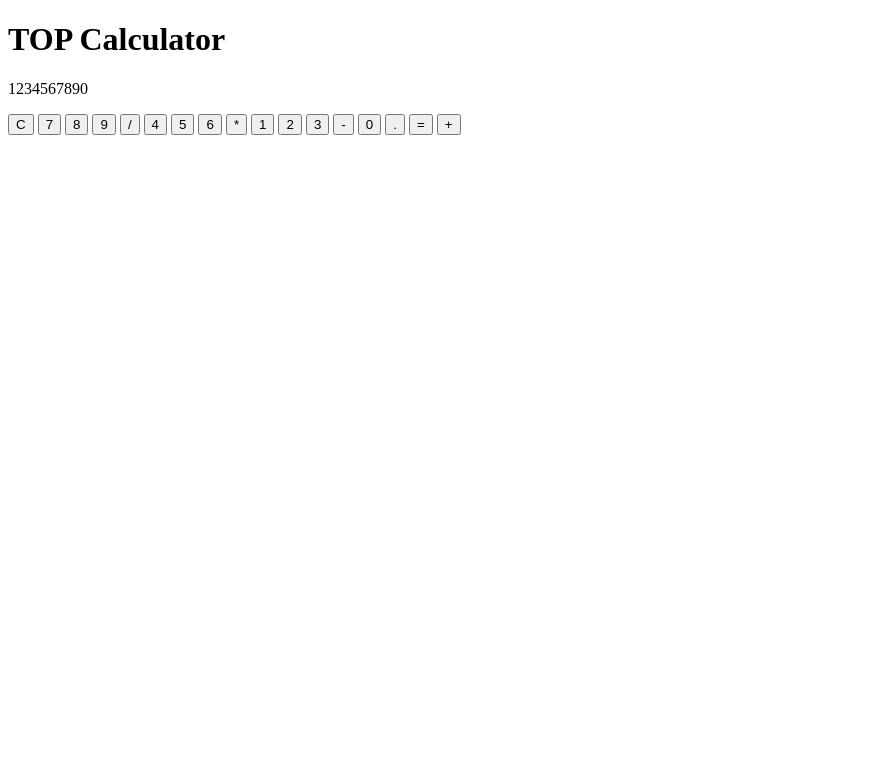
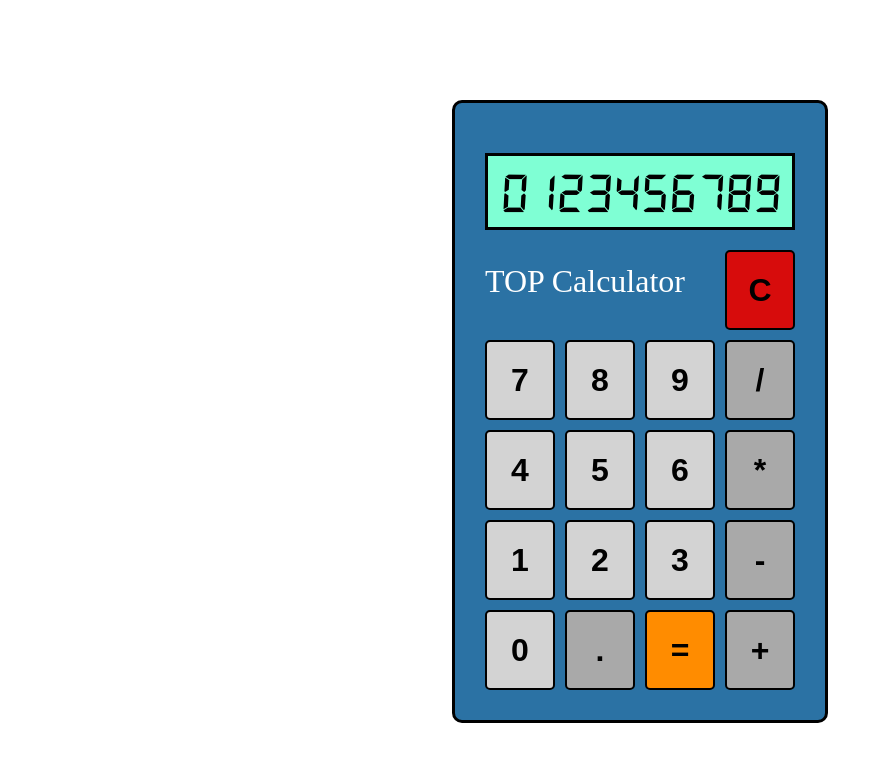
Before and after one commit to korov2000/calculator, a plain HTML site: page index.html in a window 1280 px wide. Shown: the whole page, without its empty margins (0-883 px from the left). Drawn offline with Linux system fonts and the light colour scheme.

Commit message:
Style Calculator
Added custom 7 segment font for calculator display and style the
calculator.

```diff
--- a/index.html
+++ b/index.html
@@ -8,26 +8,27 @@
 	<title>Calculator</title>
 </head>
 <body>
-	<h1>TOP Calculator</h1>
 	<div id="calculator">
-		<p id="display">1234567890</p>
-		<button id="clear">C</button>
-		<button id="seven">7</button>
-		<button id="eight">8</button>
-		<button id="nine">9</button>
-		<button id="divide">/</button>
-		<button id="four">4</button>
-		<button id="five">5</button>
-		<button id="six">6</button>
-		<button id="multiply">*</button>
-		<button id="one">1</button>
-		<button id="two">2</button>
-		<button id="three">3</button>
-		<button id="minus">-</button>
-		<button id="zero">0</button>
-		<button id="dot">.</button>
-		<button id="equal">=</button>
-		<button id="plus">+</button>
+		<p id="display">0123456789</p>
+		<div id="buttons">
+			<button id="clear" class="button">C</button>
+			<button id="seven" class="button number">7</button>
+			<button id="eight" class="button number">8</button>
+			<button id="nine" class="button number">9</button>
+			<button id="divide" class="button operator">/</button>
+			<button id="four" class="button number">4</button>
+			<button id="five" class="button number">5</button>
+			<button id="six" class="button number">6</button>
+			<button id="multiply" class="button operator">*</button>
+			<button id="one" class="button number">1</button>
+			<button id="two" class="button number">2</button>
+			<button id="three" class="button number">3</button>
+			<button id="minus" class="button operator">-</button>
+			<button id="zero" class="button number">0</button>
+			<button id="dot" class="button operator">.</button>
+			<button id="equal" class="button operator">=</button>
+			<button id="plus" class="button operator">+</button>
+		</div>
 	</div>
 </body>
 </html>
--- a/style.css
+++ b/style.css
@@ -0,0 +1,108 @@
+* {
+	box-sizing: border-box;
+	margin: 0;
+	padding: 0;
+	font-size: inherit;
+}
+
+@font-face {
+	font-family: "segment7";
+	src: url("fonts/segment7-font/Segment7-4Gml.otf") format("opentype");
+}
+
+#calculator {
+	margin: 100px auto;
+	padding: 50px 30px 30px;
+	width: 376px;
+	border: 3px solid black;
+	border-radius: 10px;
+	background-color: rgb(43, 114, 164);
+}
+
+#display {
+	font-family: segment7, monospace;
+	padding: 16px 10px 3px;
+	margin-bottom: 20px;
+	border: 3px solid black;
+	font-size: 3em;
+	text-align: right;
+	background-color: aquamarine;
+}
+
+#buttons {
+	font-size: 2em;
+	display: flex;
+	flex-wrap: wrap;
+	gap: 10px;
+	margin: 0 auto;
+}
+
+#buttons::before {
+	content: "TOP Calculator";
+	margin-top: 13px;
+	width: 230px;
+	color: white;
+}
+
+.button {
+	padding: 10px;
+	width: 70px;
+	height: 80px;
+	border: none;
+	border: 2px solid black;
+	border-radius: 5px;
+	font-weight: bold;
+	cursor: pointer;
+}
+
+#clear {
+	background-color: rgb(215, 12, 12);
+}
+
+#clear:hover {
+	background-color: rgb(157, 0, 0);
+	color: white;
+}
+
+#clear:active {
+	background-color: rgb(215, 12, 12);
+}
+
+.number {
+	background-color: lightgray;
+}
+
+.number:hover {
+	background-color: gray;
+	color: white;
+}
+
+.number:active {
+	background-color: lightgray;
+}
+
+#equal {
+	background-color: rgb(255, 140, 0);
+}
+
+#equal:hover {
+	background-color: rgb(193, 106, 0);
+	color: white;
+}
+
+#equal:active {
+	background-color: rgb(255, 140, 0);
+}
+
+.operator {
+	background-color: rgb(169, 169, 169);
+}
+
+.operator:hover {
+	background-color: rgb(103, 103, 103);
+	color: white;
+}
+
+.operator:active {
+	background-color: rgb(169, 169, 169);
+}
```
Also changed, not shown: fonts/segment7-font/Segment7-4Gml.otf (added), fonts/segment7-font/info.txt (added), fonts/segment7-font/misc/OFL.txt (added).
